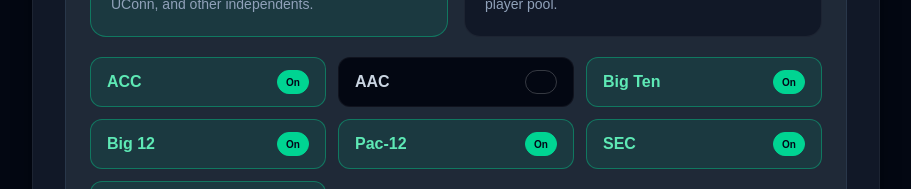
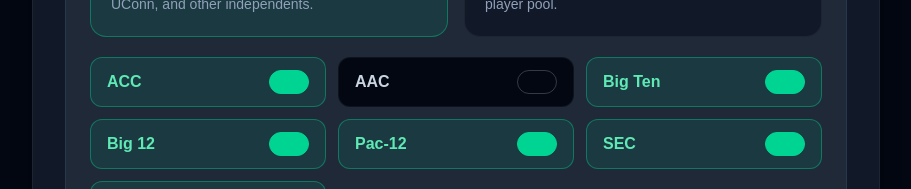
Before and after one commit to garrymorrison84/draft-with-friends, a Next.js app: page /football/create in a window 1280 px wide. Shown: the part 763-952 px from the top of the page, without its empty margins (184-1095 px from the left). Built offline with nearby package versions, Linux system fonts and the light colour scheme.

Commit message:
Simplify football player pool toggles

```diff
--- a/app/football/create/page.tsx
+++ b/app/football/create/page.tsx
@@ -219,14 +219,13 @@ export default function CreateFootballPoolPage() {
                     >
                       <span className="font-bold">{conference}</span>
                       <span
-                        className={`flex h-6 w-8 items-center justify-center rounded-full border text-[10px] font-black ${
+                        aria-hidden="true"
+                        className={`h-6 w-10 rounded-full border transition ${
                           checked
-                            ? "border-emerald-400 bg-emerald-400 text-slate-950"
-                            : "border-white/20 text-transparent"
+                            ? "border-emerald-400 bg-emerald-400"
+                            : "border-white/20"
                         }`}
-                      >
-                        On
-                      </span>
+                      />
                     </button>
                   );
                 })}
```
